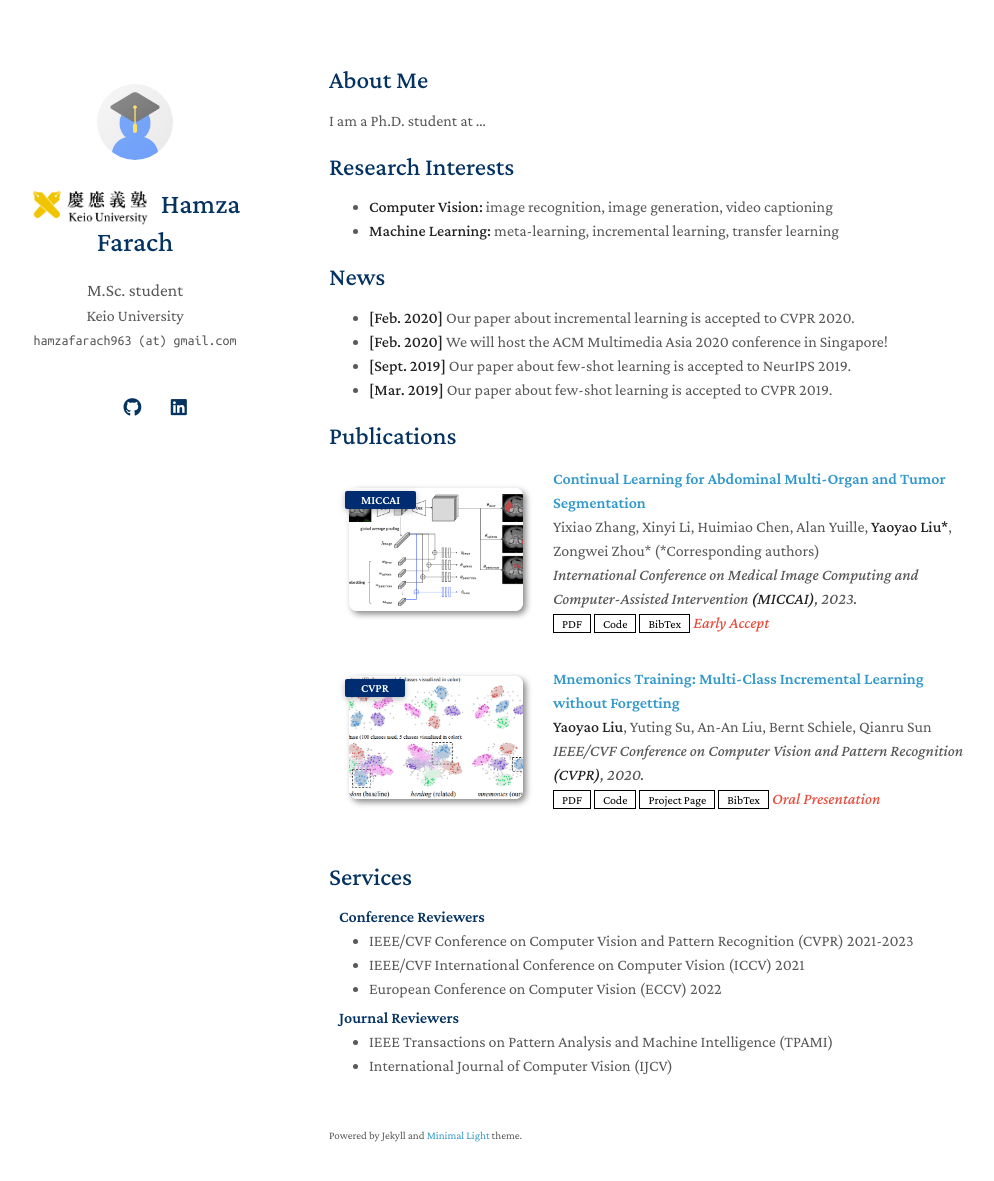
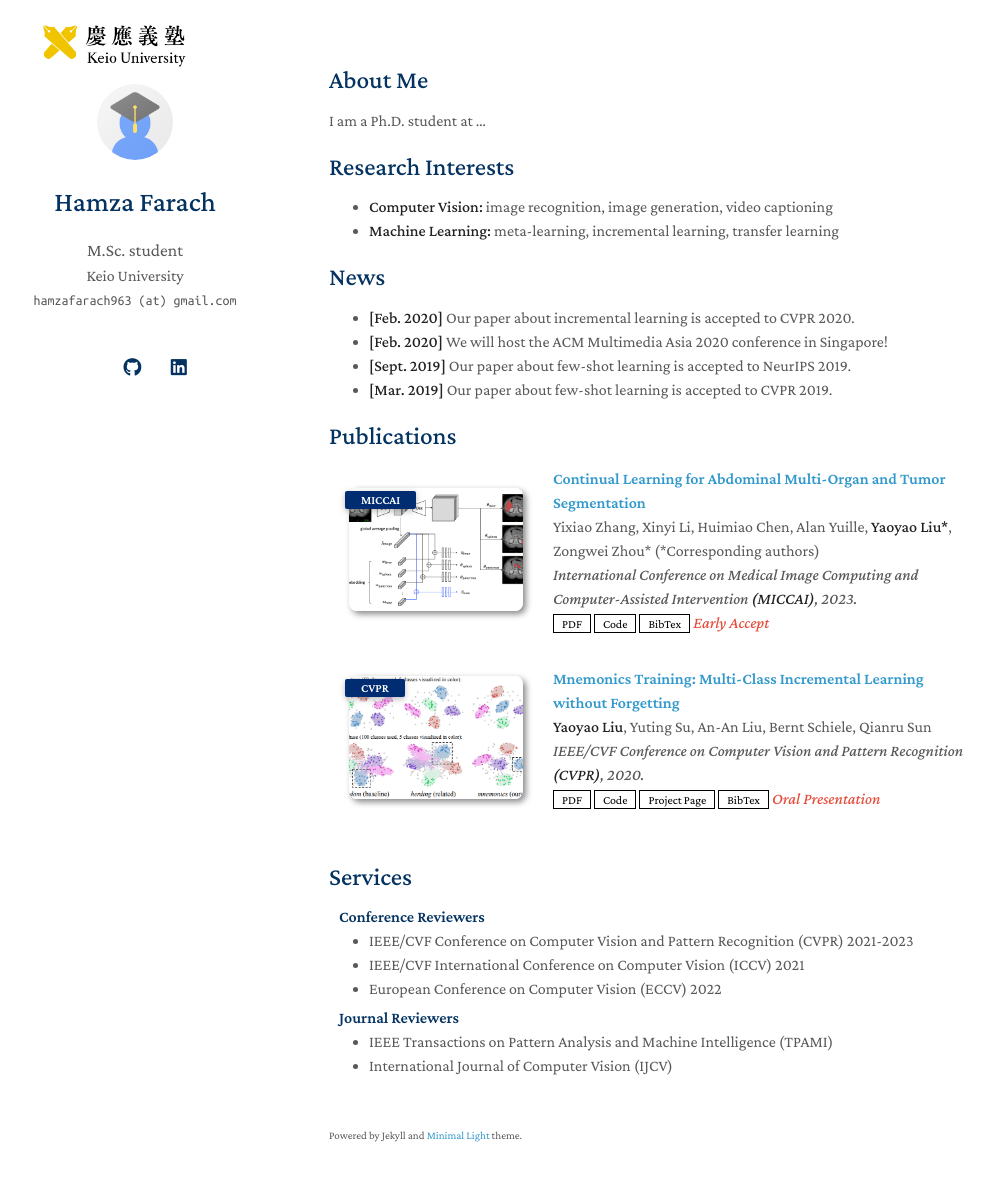
Before and after one commit to hamza963213/hamza-farach.github.io, a Jekyll site: the page built from index.md, in a window 1280 px wide and 1216 px high. Shown: the top 1181 px of the window, without its empty margins (141-1135 px from the left). Built offline with Jekyll 4.4.1, drawn with Linux system fonts in a browser that asks for light colours; a style sheet for code colours, icons or effects is not loaded; our own code applies the rules of GitHub Pages for plain Markdown files.

Commit message:
Update homepage.html

```diff
--- a/_layouts/homepage.html
+++ b/_layouts/homepage.html
@@ -37,13 +37,17 @@
   </head>
   <body>
     <div class="wrapper">
-      <header>
+      <header>  <div style="position: absolute; top: 20px; left: 20px;">
+    <a href="https://www.keio.ac.jp/" target="_blank" rel="noopener">
+      <img src="{{ '/assets/img/keio_logo.png' | relative_url }}" alt="Keio University Logo" style="height:50px;">
+    </a>
+  </div>
 
         {% if site.avatar %}
         <a class="image avatar"><img src="{{ site.avatar }}" alt="avatar" /></a>
         {% endif %}
 
-        <h1><img src="{{ '/assets/img/keio_logo.png' | relative_url }}" alt="Keio University Logo" style="height:40px; vertical-align:middle; margin-right:10px;">{{ site.title }}</h1>
+        <h1>{{ site.title }}</h1>
 
         {% if site.position %}
         <position style="font-size:1.10rem;">{{ site.position }}</position>
```
